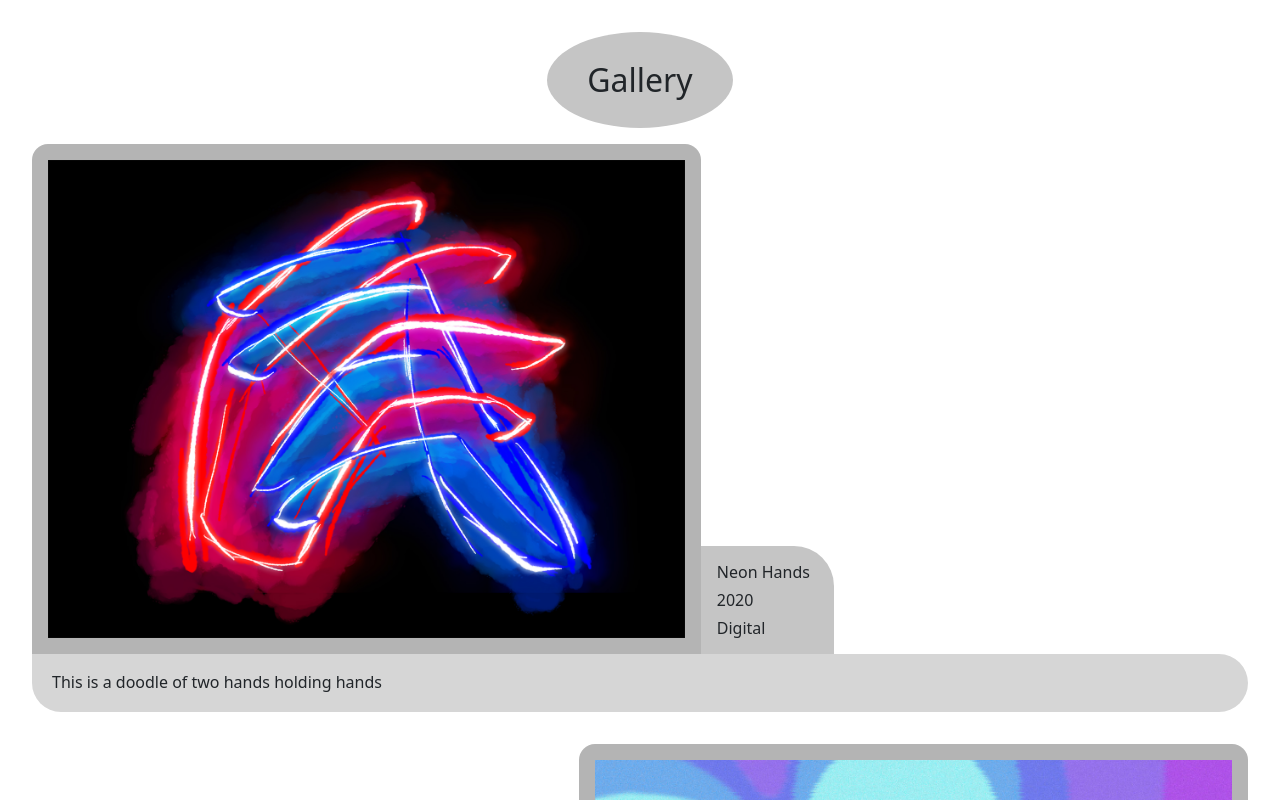
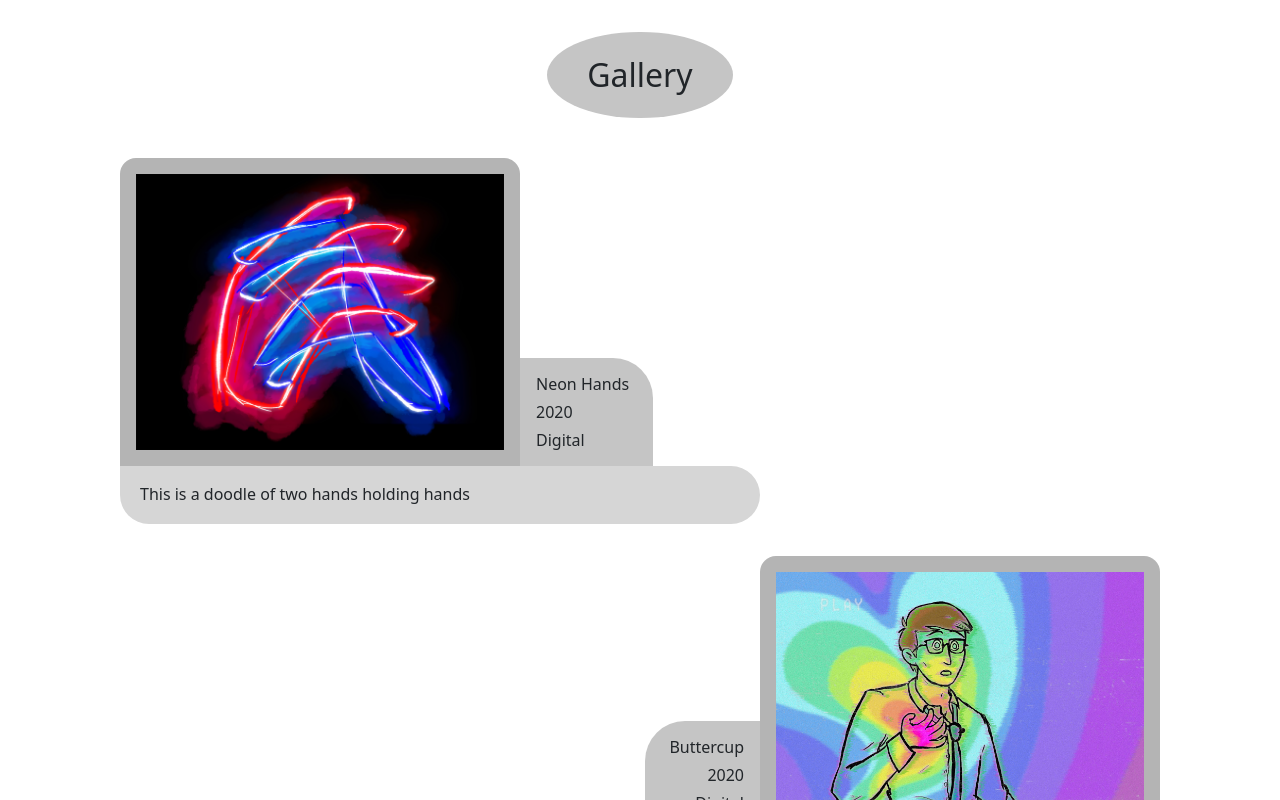
Before and after one commit to alexfallaw/alexfallaw.github.io, a React (Create React App) app: page /gallery in a window 1280 px wide. Shown: the top 800 px of the page. Built offline with nearby package versions, Linux system fonts and the light colour scheme.

Commit message:
Desktop changes
did some work to make it look better on desktop

```diff
--- a/src/components/about.js
+++ b/src/components/about.js
@@ -1,11 +1,13 @@
 import "../styles/about.css";
+import "../styles/common.css";
 import Container from "react-bootstrap/Container";
 import Row from "react-bootstrap/Row";
 import Col from "react-bootstrap/Col";
 
 export function About() {
   return (
-    <Container id="about-page">
+    <div className="bod">
+      <Container id="about-page" className="inner-bod">
         <h1 id="about-title">About Me</h1>
         <Row id="top-bar">
           <Col id="headshot-holder" xs={7}>
@@ -23,12 +25,13 @@ export function About() {
         <div id="about-bio">
           <p id="about-bio-text">
             I'm a graphic design student at the University of Illinois
-          Urbana-Champaign. I've been passionate about art for almost a decade,
-          experimenting with several different art forms over the years. I've
-          recently gotten into coding, and I love the problem-solving and
-          graphic design involved in coding a website.
+            Urbana-Champaign. I've been passionate about art for almost a
+            decade, experimenting with several different art forms over the
+            years. I've recently gotten into coding, and I love the
+            problem-solving and graphic design involved in coding a website.
           </p>
         </div>
       </Container>
+    </div>
   );
 }
--- a/src/components/gallery.js
+++ b/src/components/gallery.js
@@ -1,15 +1,20 @@
 import pieceArray from "../data/piece-list";
 import { GalleryItem } from "./gallery-item";
 import "../styles/gallery.css";
+import "../styles/common.css";
 
 export function Gallery() {
   return (
-    <div id="gallery-page">
-      <p id="gallery-title">Gallery</p>
-      <div id="item-holder">
-        {pieceArray.map((piece, i) => (
-          <GalleryItem piece={piece} key={i} />
-        ))}
+    <div className="bod">
+      <div id="gallery-page" className="inner-bod">
+        <div id="gal-title-holder">
+          <h1 id="gallery-title">Gallery</h1>
+        </div>
+        <div id="item-holder">
+          {pieceArray.map((piece, i) => (
+            <GalleryItem piece={piece} key={i} />
+          ))}
+        </div>
       </div>
     </div>
   );
--- a/src/components/home.js
+++ b/src/components/home.js
@@ -1,15 +1,20 @@
 import pageArray from "../data/page-list";
 import { HomeItem } from "./home-item";
 import "../styles/home.css";
+import "../styles/common.css";
 
 export function Home() {
   return (
-    <div id="home-page">
-      <h1 id="home-title">Alex Fallaw Portfolio</h1>
-      <div id="page-holder">
-        {pageArray.map((page, i) => (
-          <HomeItem page={page} key={i} />
-        ))}
+    <div className="bod">
+      <div id="home-page" className="inner-bod">
+        <div id="home-title-holder">
+          <h1 id="home-title">Alex Fallaw Portfolio</h1>
+        </div>
+        <div id="page-holder">
+          {pageArray.map((page, i) => (
+            <HomeItem page={page} key={i} />
+          ))}
+        </div>
       </div>
     </div>
   );
--- a/src/components/resume.js
+++ b/src/components/resume.js
@@ -1,9 +1,12 @@
 import "../styles/resume.css";
+import "../styles/common.css";
 
 export function Resume() {
   return (
-    <div id="resume-viewer">
-      <embed src="images/alexfallawresume.pdf" id="pdf-view" />
+    <div className="bod">
+      <div id="resume-viewer" className="inner-bod">
+        <embed src="images/alexfallawresume.pdf" id="pdf-view" />
+      </div>
     </div>
   );
 }
--- a/src/styles/about.css
+++ b/src/styles/about.css
@@ -3,17 +3,17 @@
   flex-direction: column;
   align-items: center;
   justify-content: flex-start;
-  padding: 2rem;
 }
 #about-title {
   font-size: 2rem;
   padding: 1.5rem 2.5rem;
-  background-color: #c5c5c5;
+  background-color: hsl(0, 0%, 77%);
   padding: 1rem 1.5rem;
-  margin-bottom: 1.5rem;
+  margin-bottom: 2.5rem;
 }
 #top-bar {
   width: 100%;
+  max-width: 40rem;
 }
 #headshot-holder {
   background-color: #b4b4b4;
--- /dev/null
+++ b/src/styles/common.css
@@ -0,0 +1,11 @@
+.bod {
+  padding: 2rem;
+  width: 100%;
+  display: flex;
+  flex-direction: column;
+  align-items: center;
+  justify-content: flex-start;
+}
+.inner-bod {
+  max-width: 65rem;
+}
--- a/src/styles/gallery-item.css
+++ b/src/styles/gallery-item.css
@@ -28,6 +28,7 @@
 }
 .img-holder {
   width: 55%;
+  max-width: 25rem;
   min-height: 7.75rem;
   display: flex;
   align-items: center;
@@ -70,6 +71,7 @@
 .bottom-text {
   padding: 1rem;
   width: 100%;
+  max-width: 40rem;
   background-color: #d6d6d6;
 }
 .right .bottom-text {
--- a/src/styles/gallery.css
+++ b/src/styles/gallery.css
@@ -1,9 +1,12 @@
 #gallery-page {
-  display: flex;
+  display: flexbox;
   flex-direction: column;
   align-items: center;
   justify-content: flex-start;
-  padding: 2rem;
+  width: 100%;
+  flex-basis: 100%;
+  flex-grow: 0;
+  flex-shrink: 0;
 }
 #item-holder {
   display: flex;
@@ -17,4 +20,12 @@
   background-color: #c5c5c5;
   border: 0px solid transparent;
   border-radius: 50%;
+  margin-bottom: 2.5rem;
 }
+#gal-title-holder {
+  width: 100%;
+  display: flex;
+  flex-direction: row;
+  justify-content: center;
+  align-items: center;
+}
--- a/src/styles/home-item.css
+++ b/src/styles/home-item.css
@@ -16,6 +16,7 @@
   width: 40%;
   padding: 1.5rem;
   background-color: #b4b4b4;
+  max-width: 15rem;
 }
 .circle .img-bubble {
   border: 0px solid transparent;
@@ -26,6 +27,7 @@
 }
 .name-holder {
   width: 45%;
+  max-width: 13rem;
   display: flex;
   justify-content: flex-start;
   align-items: center;
--- a/src/styles/home.css
+++ b/src/styles/home.css
@@ -1,9 +1,13 @@
 #home-page {
-  display: flex;
+  display: flexbox;
   flex-direction: column;
   align-items: center;
   justify-content: flex-start;
-  padding: 2rem;
+  width: 100%;
+  flex-basis: 100%;
+  flex-grow: 0;
+  flex-shrink: 0;
+  max-width: 55rem;
 }
 #home-title {
   font-size: 2rem;
@@ -11,4 +15,12 @@
   background-color: #c5c5c5;
   border: 0px solid transparent;
   border-radius: 5rem;
+  margin-bottom: 2.5rem;
 }
+#home-title-holder {
+  width: 100%;
+  display: flex;
+  flex-direction: row;
+  justify-content: center;
+  align-items: center;
+}
--- a/src/styles/resume.css
+++ b/src/styles/resume.css
@@ -1,9 +1,9 @@
 #resume-viewer {
-  padding: 2rem;
   height: 100vh;
 }
 #pdf-view {
   width: 100%;
+  min-width: 50vw;
   display: block;
   overflow: auto;
   height: 90vh;
```
Lines whose indentation alone changed are shown as unchanged.
